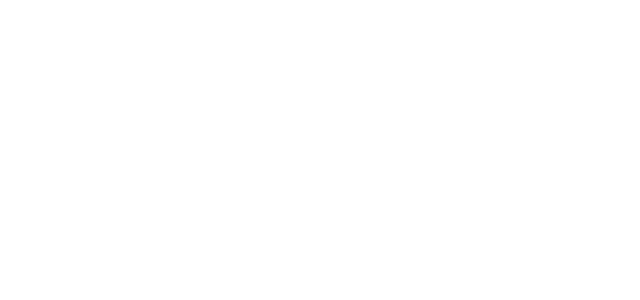
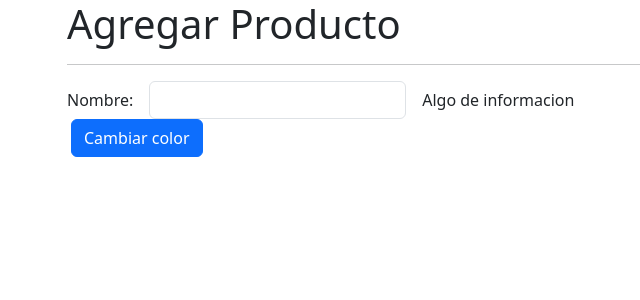
Before and after one commit to CanteSantiago/SignalsDirective, an Angular app in the folder DirectiveSignals/: page /products/product in a window 1280 px wide. Before the commit this address led to /. Shown: the top 300 px of the page, without its empty margins (15-655 px from the left). Built offline with nearby package versions, Linux system fonts and the light colour scheme.

Commit message:
Vid315-Estructura de la aplicacion

```diff
--- a/DirectiveSignals/src/app/app-routing.module.ts
+++ b/DirectiveSignals/src/app/app-routing.module.ts
@@ -2,7 +2,14 @@
 import { RouterModule, Routes } from '@angular/router';
 
 const routes: Routes = [
-
+  {
+    path: 'products',
+    loadChildren: () => import('./products/products.module').then(m => m.ProductsModule)
+  },
+  {
+    path: '**',
+    redirectTo: 'products',
+  },
 
 ];
 
--- a/DirectiveSignals/src/app/app.component.html
+++ b/DirectiveSignals/src/app/app.component.html
@@ -1 +1 @@
-<router-outlet />
+<router-outlet ></router-outlet>
--- a/DirectiveSignals/src/app/app.module.ts
+++ b/DirectiveSignals/src/app/app.module.ts
@@ -11,7 +11,7 @@
   ],
   imports: [
     BrowserModule,
-AppRoutingModule
+AppRoutingModule,
 
   ],
   providers: [],
--- /dev/null
+++ b/DirectiveSignals/src/app/products/pages/product-Page/product-Page.component.html
@@ -0,0 +1,32 @@
+<h1>Agregar Producto</h1>
+<hr>
+
+<form  >
+
+  <div class="row g-3 align-items-center mb-3">
+
+    <div class="col-auto">
+      <label>Nombre:</label>
+    </div>
+
+    <div class="col-auto">
+
+      <input  type="text" class="form-control">
+
+    </div>
+
+<div class="col-auto">
+  <span>Algo de informacion</span>
+</div>
+
+<div class="row">
+  <div class="col">
+    <button class="btn btn-primary">
+      Cambiar color
+    </button>
+  </div>
+</div>
+
+
+  </div>
+</form>
```
Also changed, not shown: DirectiveSignals/src/app/products/pages/product-Page/product-Page.component.ts (added, +10 -0 lines), DirectiveSignals/src/app/products/products-routing.module.ts (added, +19 -0 lines), DirectiveSignals/src/app/products/products.module.ts (added, +17 -0 lines), DirectiveSignals/src/app/products/pages/product-Page/product-Page.component.css (added).
